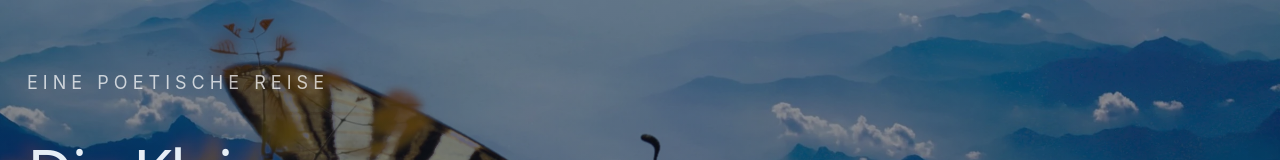
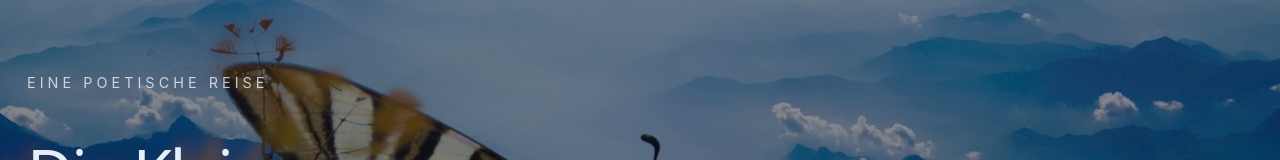
Before and after one commit to maynowak/digital-book-experience, a React (Vite) app: page / in a window 1280 px wide. Shown: the part 222-382 px from the top of the page. Built offline with nearby package versions, Linux system fonts and the light colour scheme.

Commit message:
fix(theme): CSS-Variablen --fs-sm (0.8rem) und --fs-xl (2.5rem) ergänzt – Überschriften-Größen konsistent und etwas größer

```diff
--- a/src/styles/variables.css
+++ b/src/styles/variables.css
@@ -13,4 +13,6 @@
   --border: rgba(255, 255, 255, 0.06);
   --accent-border: rgba(255, 107, 107, 0.15);
   --accent-bg: linear-gradient(90deg, rgba(255, 107, 107, 0.06), rgba(61, 108, 139, 0.04));
+  --fs-sm: 0.8rem;
+  --fs-xl: 2.5rem;
 }
```
